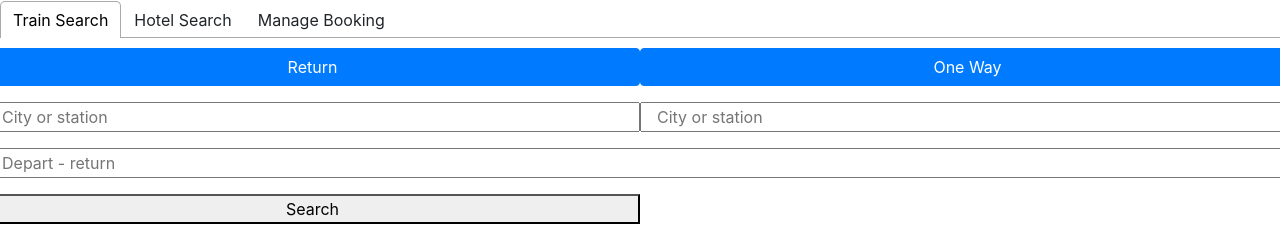
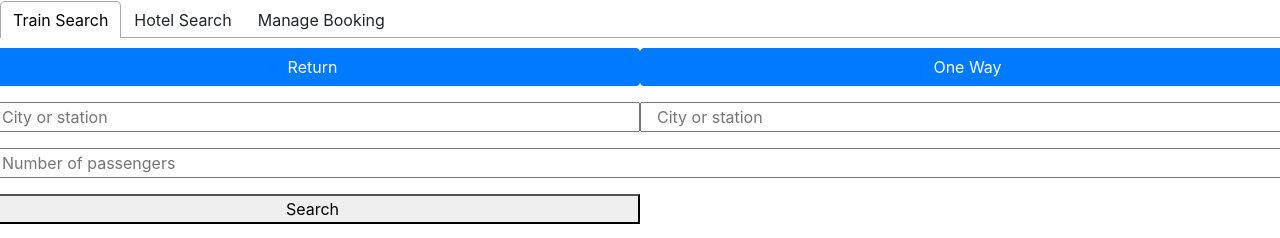
Before and after one commit to Prediktor93/eurostart-hackmeup, a React (Create React App) app: page / in a window 1280 px wide. Shown: the top 238 px of the page. Built offline with nearby package versions, Linux system fonts and the light colour scheme.

Commit message:
Microfix passengers field

```diff
--- a/src/search_components/index.jsx
+++ b/src/search_components/index.jsx
@@ -66,7 +66,7 @@ class TrainSearchForm extends React.Component {
                 <input id="to" class="col-6" placeholder="City or station" name="to" type="text"></input>
             </div>
             <div class="form-group row">
-                <input id="passengers" class="col-12" placeholder="Depart - return" name="when" type="nuber"></input>
+                <input id="passengers" class="col-12" placeholder="Number of passengers" name="when" type="number"></input>
             </div>
             <div class="form-group row">
                 <button onClick={() => this.getTrainSearch()} class="col-6 text-center" onclick="getTrainSearch()">Search</button>
```
